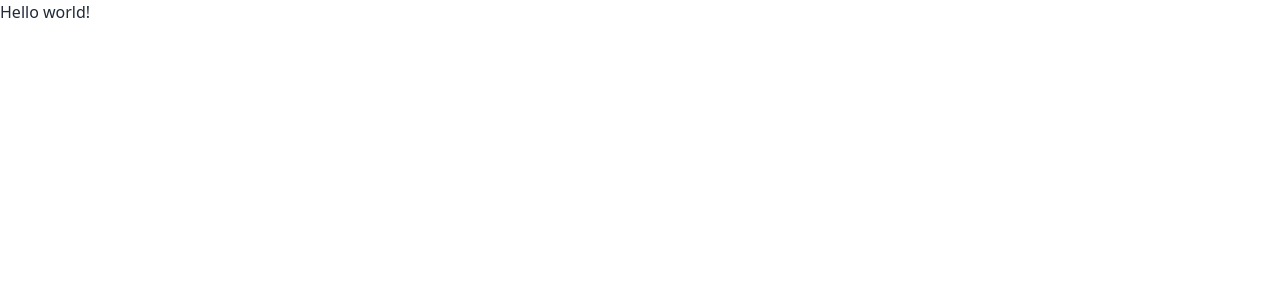
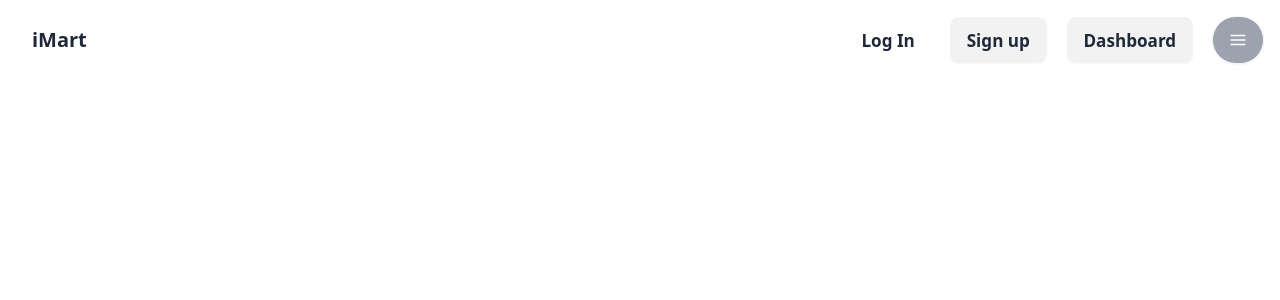
Before and after one commit to Mehedy-Tanvir/simple-ecommerce-react, a React (Vite) app: page / in a window 1280 px wide. Shown: the top 300 px of the page. Built offline with nearby package versions, Linux system fonts and the light colour scheme.

Commit message:
navbar created

```diff
--- a/package.json
+++ b/package.json
@@ -14,6 +14,7 @@
     "match-sorter": "^6.3.4",
     "react": "^18.2.0",
     "react-dom": "^18.2.0",
+    "react-icons": "^5.0.1",
     "react-router-dom": "^6.22.0",
     "sort-by": "^1.2.0"
   },
--- /dev/null
+++ b/src/Layouts/MainLayout/MainLayout.jsx
@@ -0,0 +1,13 @@
+import { Outlet } from "react-router-dom";
+import Navbar from "../../shared/Navbar/Navbar";
+
+const MainLayout = () => {
+  return (
+    <div>
+      <Navbar></Navbar>
+      <Outlet></Outlet>
+    </div>
+  );
+};
+
+export default MainLayout;
--- a/src/main.jsx
+++ b/src/main.jsx
@@ -2,11 +2,12 @@ import React from "react";
 import ReactDOM from "react-dom/client";
 import { createBrowserRouter, RouterProvider } from "react-router-dom";
 import "./index.css";
+import MainLayout from "./Layouts/MainLayout/MainLayout";
 
 const router = createBrowserRouter([
   {
     path: "/",
-    element: <div>Hello world!</div>,
+    element: <MainLayout></MainLayout>,
   },
 ]);
 
--- /dev/null
+++ b/src/shared/Navbar/Navbar.jsx
@@ -0,0 +1,69 @@
+import { Link } from "react-router-dom";
+import { FiMenu } from "react-icons/fi";
+
+const Navbar = () => {
+  return (
+    <div className="flex justify-between p-4 navbar bg-base-100 font-inter">
+      <div className="">
+        <a className="text-xl btn bg-transparent hover:bg-transparent border-none shadow-none text-[18px]">
+          iMart
+        </a>
+      </div>
+      <div>
+        <div className="flex justify-between gap-4">
+          <div className="justify-between hidden gap-4 md:flex">
+            <Link className="bg-transparent border-none shadow-none btn hover:bg-transparent hover:text-blue-500 text-[18px]">
+              Log In
+            </Link>
+
+            <Link className="btn text-[18px] hover:text-white hover:bg-green-500">
+              Sign up
+            </Link>
+
+            <Link
+              to="/dashboard"
+              className="btn text-[18px] hover:text-white hover:bg-green-500"
+            >
+              Dashboard
+            </Link>
+          </div>
+          <div className="dropdown dropdown-left">
+            <div
+              tabIndex={0}
+              role="button"
+              className="text-white bg-gray-400 rounded-full hover:text-gray-600 btn"
+            >
+              <FiMenu className="text-[18px]" />
+            </div>
+            <ul
+              tabIndex={0}
+              className="menu space-y-4 menu-sm dropdown-content mt-3 z-[1] p-4 shadow bg-base-100 rounded-box w-52"
+            >
+              <Link to="/">
+                <li className="text-[18px]">Home</li>
+              </Link>
+
+              <Link>
+                <li className="text-[18px]">Login</li>
+              </Link>
+
+              <Link>
+                <li className="text-[18px]">Register</li>
+              </Link>
+
+              <Link href="/dashboard">
+                <li className="text-[18px]">Dashboard</li>
+              </Link>
+
+              <Link>
+                <li className="text-[18px]">Logout</li>
+              </Link>
+            </ul>
+          </div>
+        </div>
+      </div>
+    </div>
+  );
+};
+
+export default Navbar;
```
Also changed, not shown: 1 other file (tests, documents, lock files or other folders).
